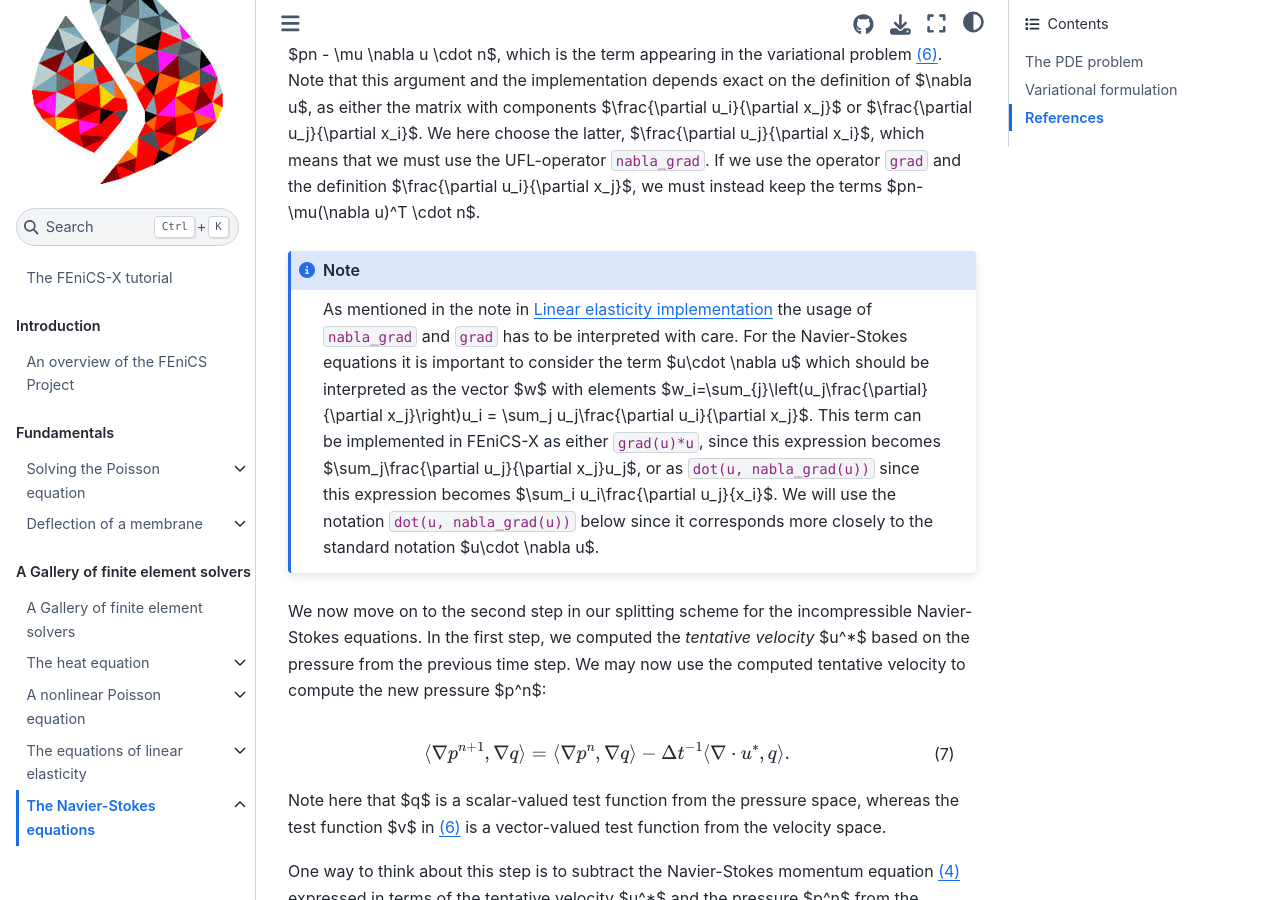
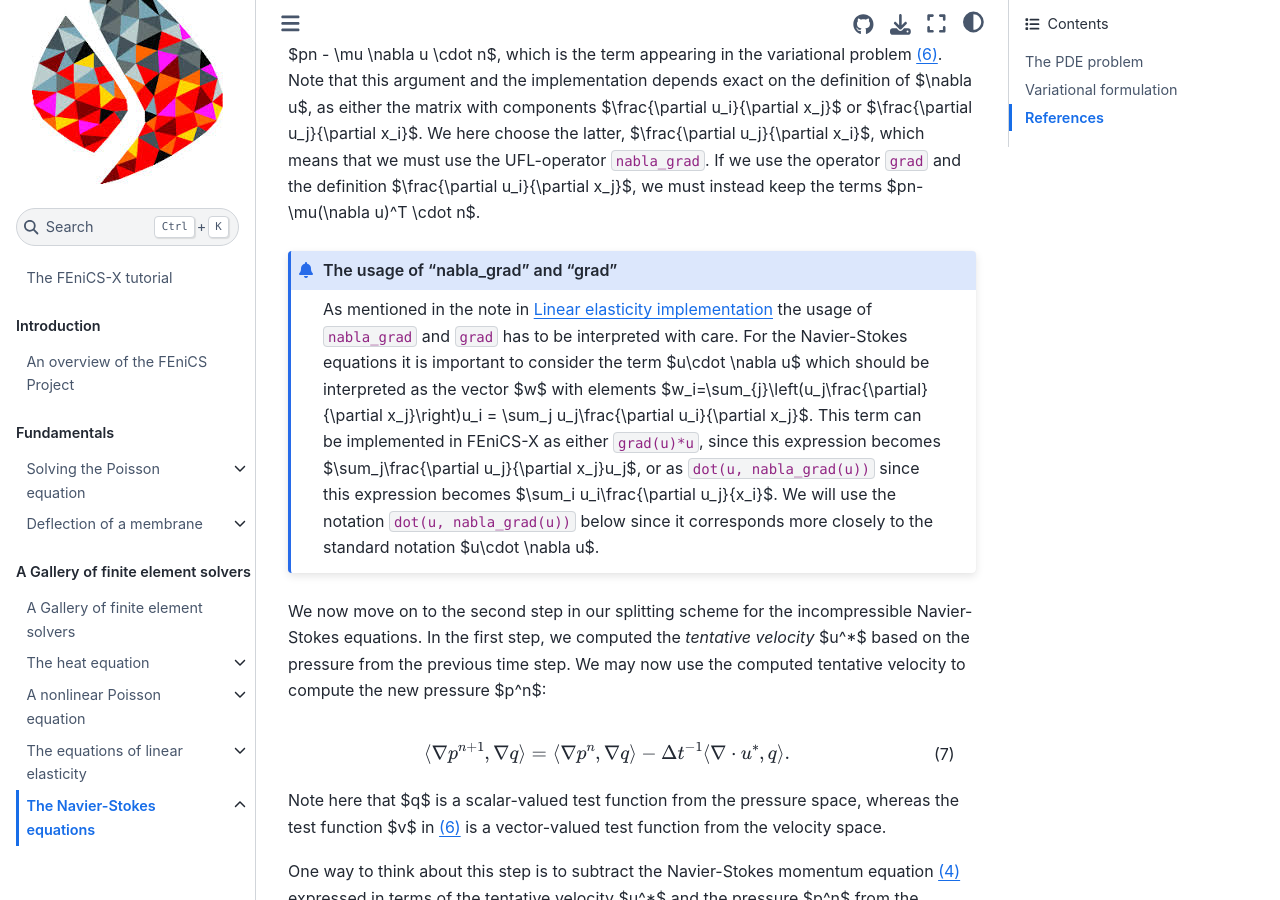
Before and after one commit to jorgensd/dolfinx-tutorial, a Jupyter Book: the page built from chapter2/navierstokes.md, in a window 1280 px wide and 900 px high, scrolled down 2493 px. Built offline with Jupyter Book 1.0.4 settings and Sphinx 7.4.7 and the Sphinx Book theme 1.1.4, drawn with Linux system fonts in a browser that asks for light colours; pages that are not in the unit, such as notebooks, are missing from menus; cross-references to code outside the pages are shown as plain code.

Commit message:
Finialize first example

````diff
--- a/chapter2/navierstokes.md
+++ b/chapter2/navierstokes.md
@@ -63,7 +63,7 @@ $pn - \mu \nabla u \cdot n$, which is the term appearing in the variational prob
 We here choose the  latter, $\frac{\partial u_j}{\partial x_i}$,
 which means that we must use the UFL-operator `nabla_grad`. If we use the operator `grad` and the definition $\frac{\partial u_i}{\partial x_j}$, we must instead keep the terms $pn-\mu(\nabla u)^T \cdot n$.
 
-```{note}
+```{admonition} The usage of "nabla_grad" and "grad"
 As mentioned in the note in [Linear elasticity implementation](./linearelasticity_code) the usage of `nabla_grad` and `grad` has to be interpreted with care. For the Navier-Stokes equations it is important to consider the term $u\cdot \nabla u$ which should be interpreted as the vector $w$ with elements
 $w_i=\sum_{j}\left(u_j\frac{\partial}{\partial x_j}\right)u_i = \sum_j u_j\frac{\partial u_i}{\partial x_j}$.
 This term can be  implemented in  FEniCS-X as either
````
Also changed, not shown: 1 other file.
